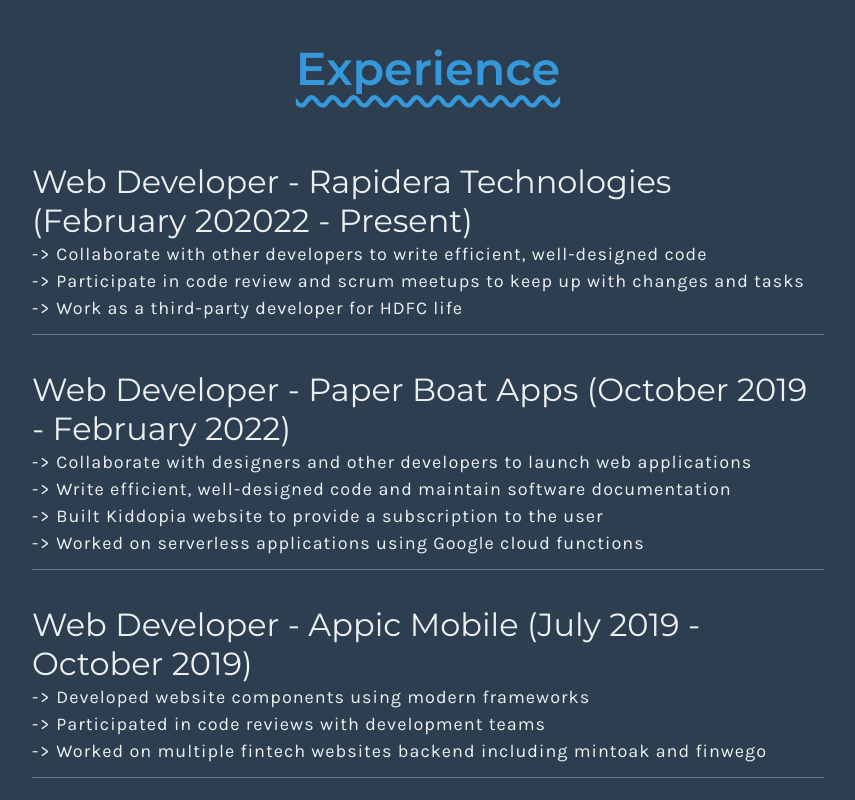
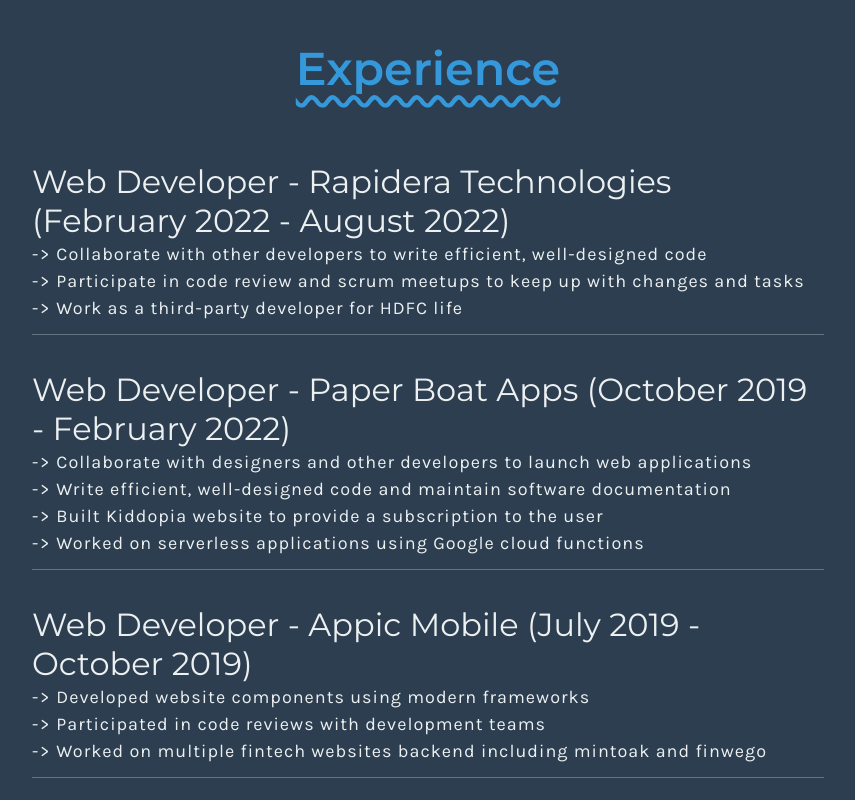
Before and after one commit to rahul-bharati/rahulbharati.dev, a Next.js app: page / in a window 1280 px wide. Shown: the part 2011-2811 px from the top of the page, without its empty margins (212-1067 px from the left). Built offline with nearby package versions, Linux system fonts and the light colour scheme.

Commit message:
update work experience

```diff
--- a/components/experience/index.js
+++ b/components/experience/index.js
@@ -81,7 +81,7 @@
         variants={detailsVariant}
       >
         <h3 className={styles.skill__heading}>
-          Web Developer - Rapidera Technologies (February 202022 - Present)
+          Web Developer - Rapidera Technologies (February 2022 - August 2022)
         </h3>
         <span className={styles.skill__text}>
           <ul>
```
